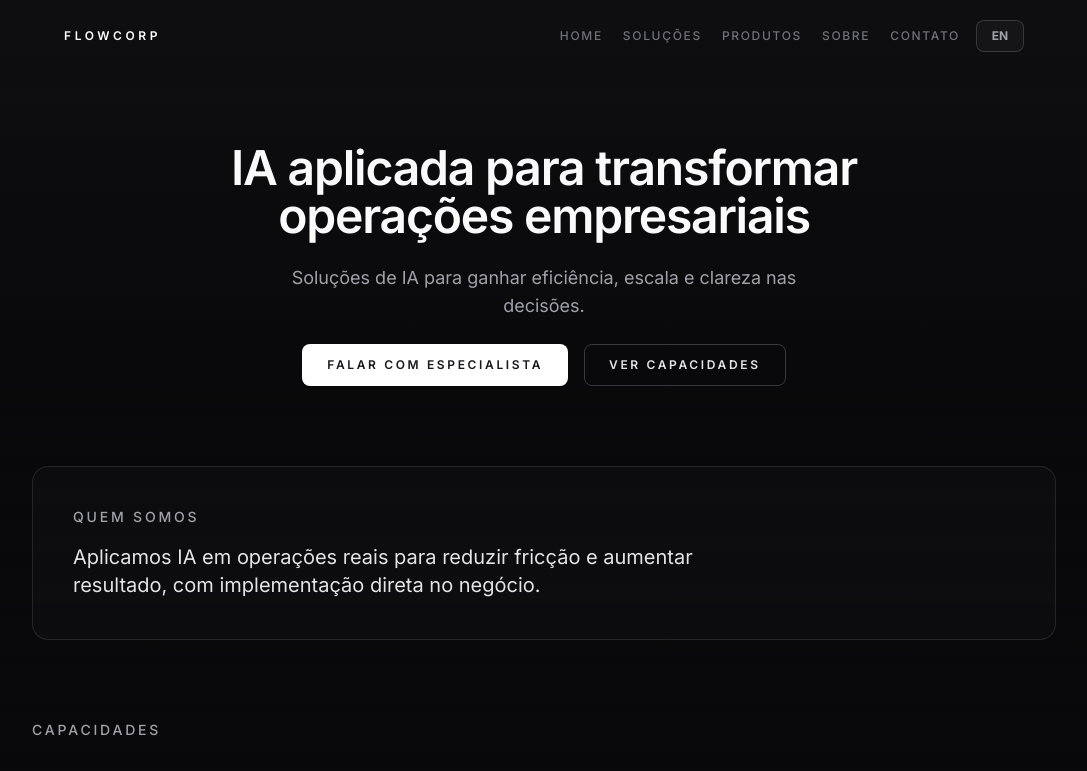
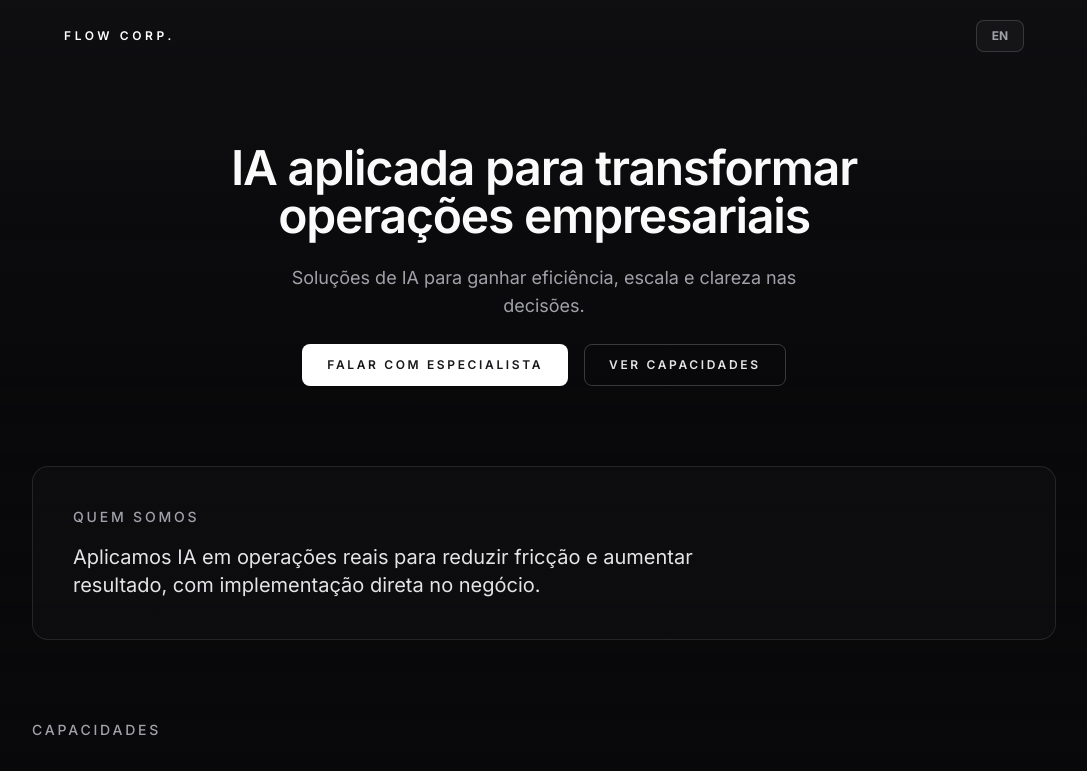
Before and after one commit to igorbiccas/flowcorp-site, a React (Vite) app: page / in a window 1280 px wide. Shown: the top 771 px of the page, without its empty margins (96-1183 px from the left). Built offline with nearby package versions, Linux system fonts and the light colour scheme.

Commit message:
Atualiza marca para Flow corp. e remove navegação por seção

```diff
--- a/components/Header.tsx
+++ b/components/Header.tsx
@@ -8,7 +8,7 @@ interface HeaderProps {
 
 const Header: React.FC<HeaderProps> = ({ showLanguageSelector = true }) => {
   const [isScrolled, setIsScrolled] = useState(false);
-  const { language, toggleLanguage, t } = useLanguage();
+  const { language, toggleLanguage } = useLanguage();
 
   useEffect(() => {
     const handleScroll = () => {
@@ -18,15 +18,6 @@ const Header: React.FC<HeaderProps> = ({ showLanguageSelector = true }) => {
     return () => window.removeEventListener('scroll', handleScroll);
   }, []);
 
-  const isHomePage = typeof window !== 'undefined' && window.location.pathname === '/';
-
-  const navLinks = [
-    { href: `${isHomePage ? '' : '/'}#home`, label: t.app.nav.home },
-    { href: `${isHomePage ? '' : '/'}#capacidades`, label: t.app.nav.capabilities },
-    { href: `${isHomePage ? '' : '/'}#produtos`, label: t.app.nav.products },
-    { href: `${isHomePage ? '' : '/'}#sobre`, label: t.app.nav.about },
-    { href: `${isHomePage ? '' : '/'}#contato`, label: t.app.nav.contact },
-  ];
 
   return (
     <header
@@ -37,23 +28,12 @@ const Header: React.FC<HeaderProps> = ({ showLanguageSelector = true }) => {
         <a
           href="/"
           className="text-xs font-semibold uppercase tracking-[0.3em] text-white transition-opacity hover:opacity-70"
-          aria-label="FlowCorp"
+          aria-label="Flow corp."
         >
-          FLOWCORP
+          Flow corp.
         </a>
 
-        <div className="flex items-center gap-4">
-          <nav className="hidden items-center gap-5 md:flex">
-            {navLinks.map((link) => (
-              <a
-                key={link.href}
-                href={link.href}
-                className="text-xs font-medium uppercase tracking-[0.14em] text-zinc-500 transition-colors hover:text-zinc-200"
-              >
-                {link.label}
-              </a>
-            ))}
-          </nav>
+        <div className="flex items-center">
           {showLanguageSelector && (
             <button
               onClick={toggleLanguage}
```
